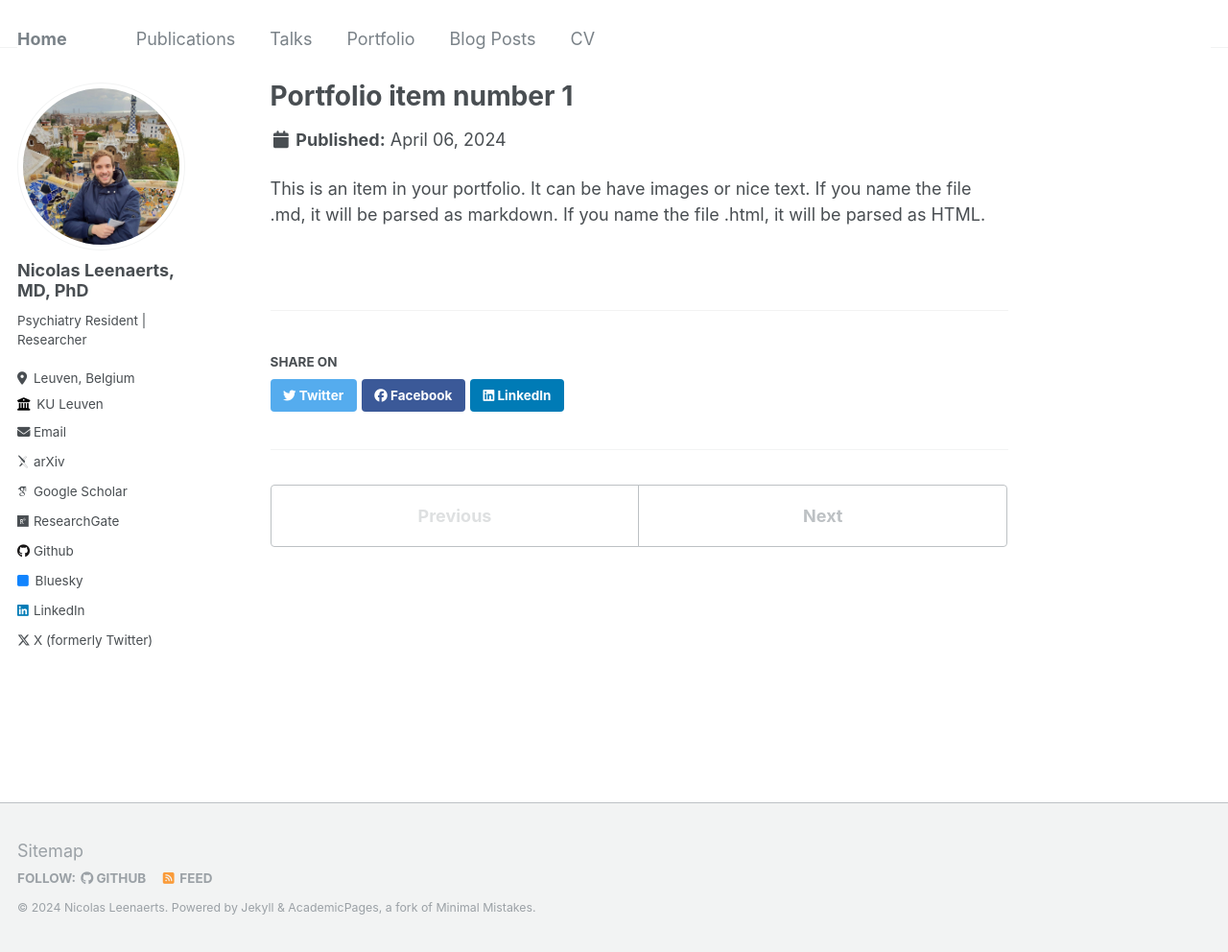
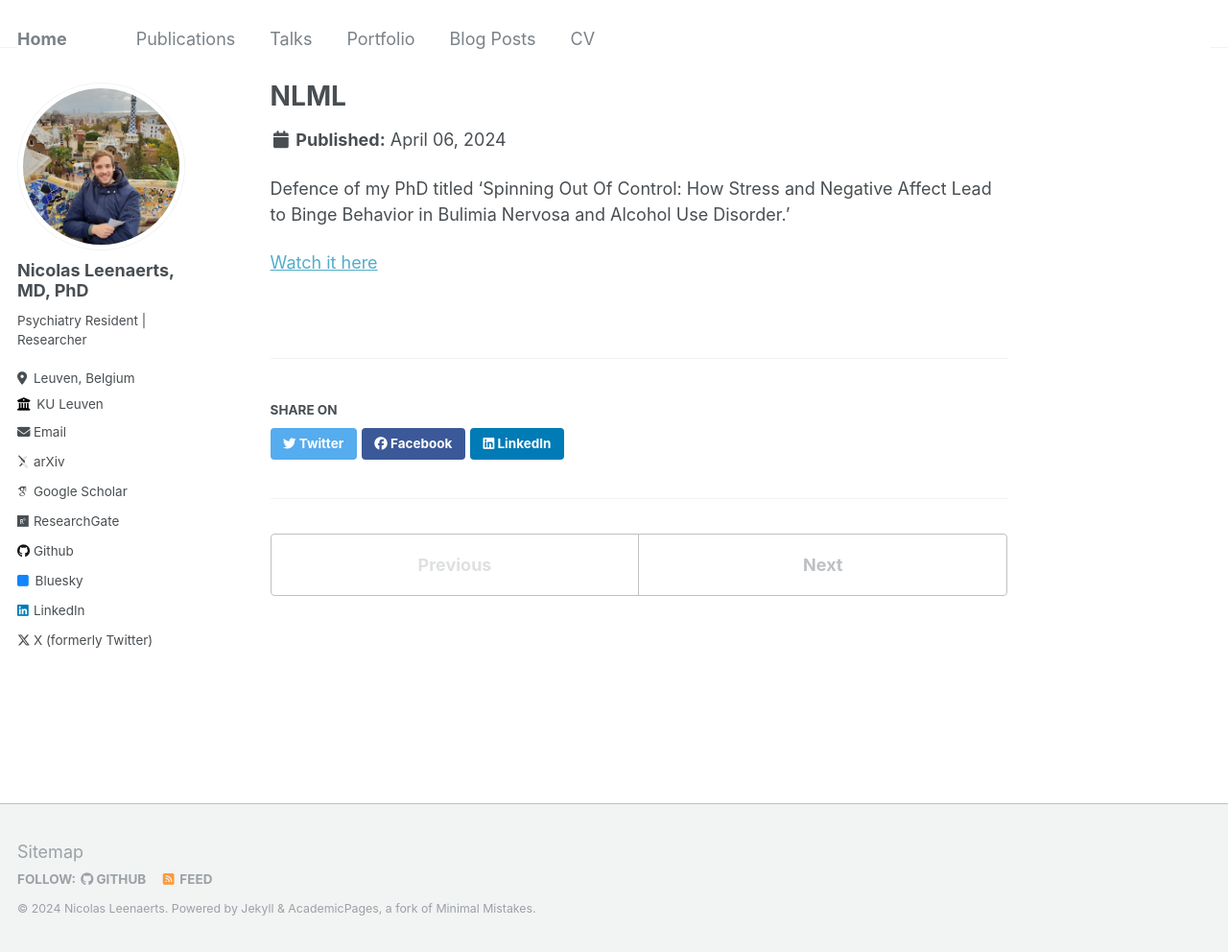
Before and after one commit to nicolasleenaerts/nicolasleenaerts.github.io, a Jekyll site: the page built from _portfolio/portfolio-1.md, in a window 1280 px wide and 992 px high. Shown: the whole window at 96% size. Built offline with Jekyll 4.4.1, drawn with Linux system fonts in a browser that asks for light colours; some web fonts are replaced.

Commit message:
Update portfolio

```diff
--- a/_portfolio/portfolio-1.md
+++ b/_portfolio/portfolio-1.md
@@ -1,7 +1,9 @@
 ---
-title: "Portfolio item number 1"
-excerpt: "Short description of portfolio item number 1<br/><img src='/images/500x300.png'>"
+title: "NLML"
+excerpt: "NLML is a github repository containing scripts which make performing methodologically correct machine learning analyses more easy. The scripts in this repository were initially developed to build person-specific and pooled prediction models for binge eating, binge drinking and alcohol use with ecological momentary assessment data. However, they can be used in all kinds of contexts."
 collection: portfolio
 ---
 
-This is an item in your portfolio. It can be have images or nice text. If you name the file .md, it will be parsed as markdown. If you name the file .html, it will be parsed as HTML.
+Defence of my PhD titled 'Spinning Out Of Control: How Stress and Negative Affect Lead to Binge Behavior in Bulimia Nervosa and Alcohol Use Disorder.'
+
+[Watch it here](https://www.youtube.com/watch?v=U38nOn26HVc)
```
Also changed, not shown: _posts/2012-08-14-blog-post-1.md 10-59-18-295.md (+1 -1 lines).
